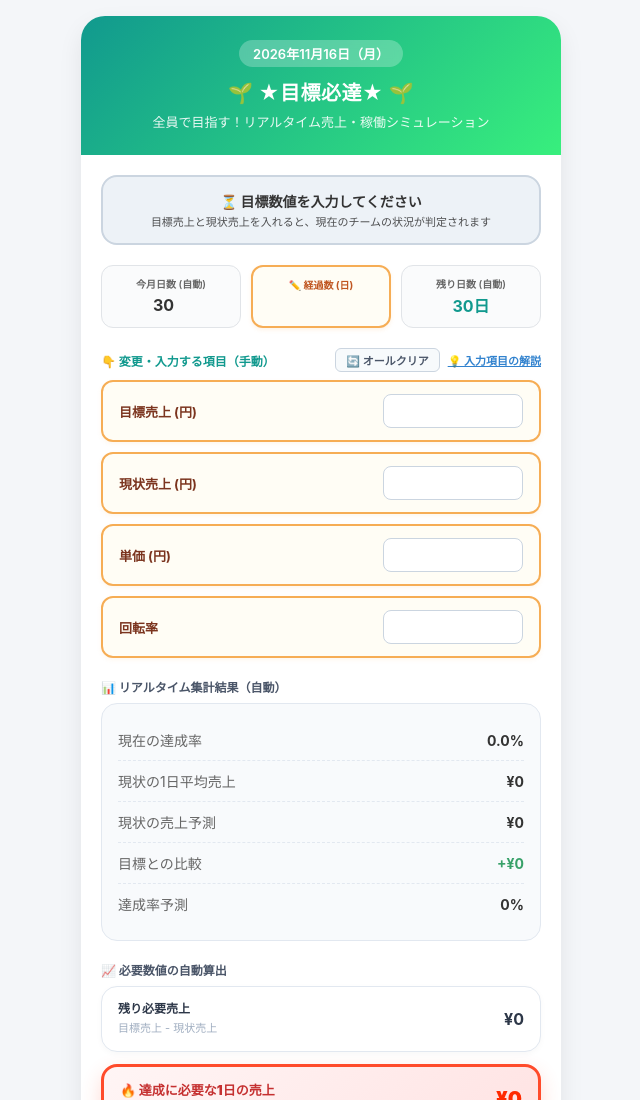
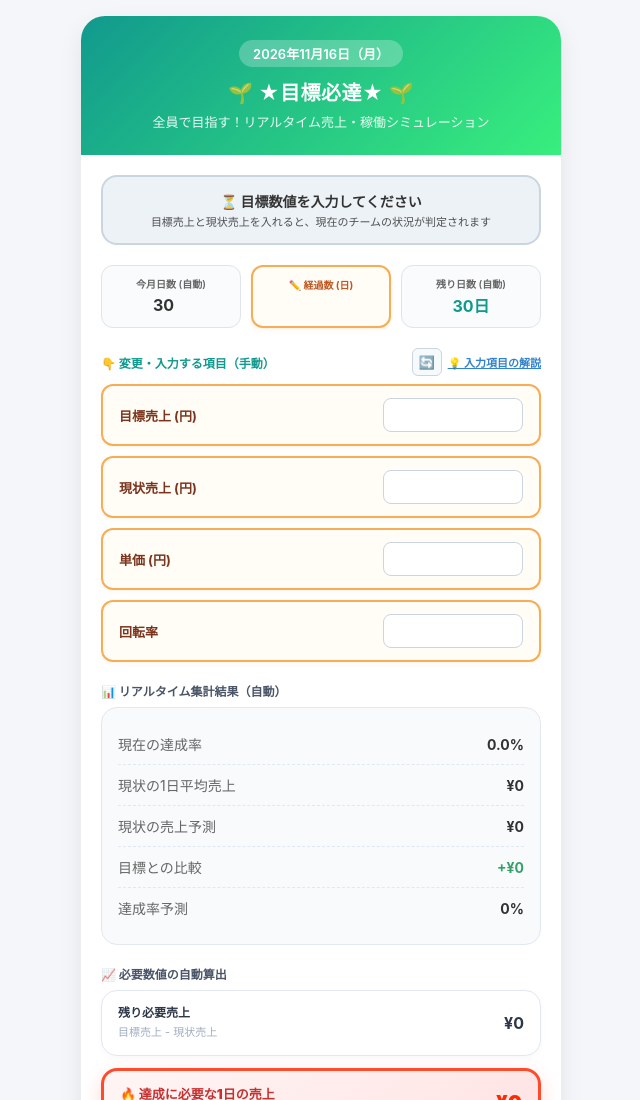
Before and after one commit to 24flh72-jpg/mokuhyo2, a plain HTML site: page index.html in a window 1280 px wide. Shown: the top 1100 px of the page, without its empty margins (319-959 px from the left). Drawn offline with Linux system fonts and the light colour scheme.

Commit message:
Update index.html

```diff
--- a/index.html
+++ b/index.html
@@ -146,7 +146,7 @@
             outline: none;
         }
 
-        /* セクションラベル */
+        /* セクションラベル周りの調整 */
         .section-label {
             font-size: 12px;
             font-weight: bold;
@@ -155,16 +155,20 @@
             display: flex;
             align-items: center;
             justify-content: space-between;
+            white-space: nowrap; /* ラベルが意図せず改行されるのを防止 */
         }
 
-        /* オールクリアボタンのスタイル */
+        /* オールクリアボタン（アイコンのみ・コンパクト化） */
         .all-clear-btn {
             background-color: #f7fafc;
             color: #4a5568;
             border: 1px solid #cbd5e0;
-            padding: 3px 10px;
-            font-size: 11px;
-            font-weight: bold;
+            width: 30px;
+            height: 28px;
+            display: flex;
+            align-items: center;
+            justify-content: center;
+            font-size: 13px;
             border-radius: 6px;
             cursor: pointer;
             transition: all 0.2s;
@@ -410,8 +414,8 @@
             <!-- 目標・実績の入力 -->
             <div class="section-label">
                 <span>👇 変更・入力する項目（手動）</span>
-                <div style="display: flex; gap: 8px; align-items: center;">
-                    <button type="button" class="all-clear-btn" onclick="allClearInputs()">🔄 オールクリア</button>
+                <div style="display: flex; gap: 6px; align-items: center;">
+                    <button type="button" class="all-clear-btn" onclick="allClearInputs()" title="オールクリア">🔄</button>
                     <span class="help-toggle" onclick="toggleHelp()">💡 入力項目の解説</span>
                 </div>
             </div>
```
